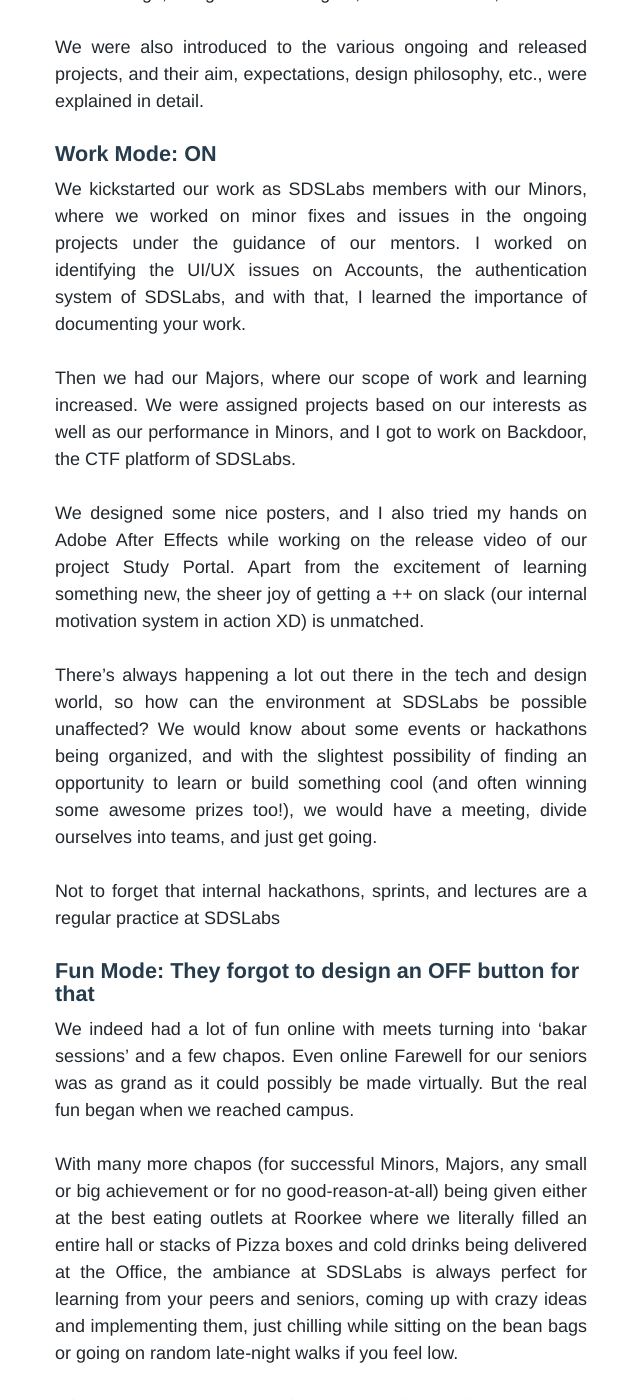
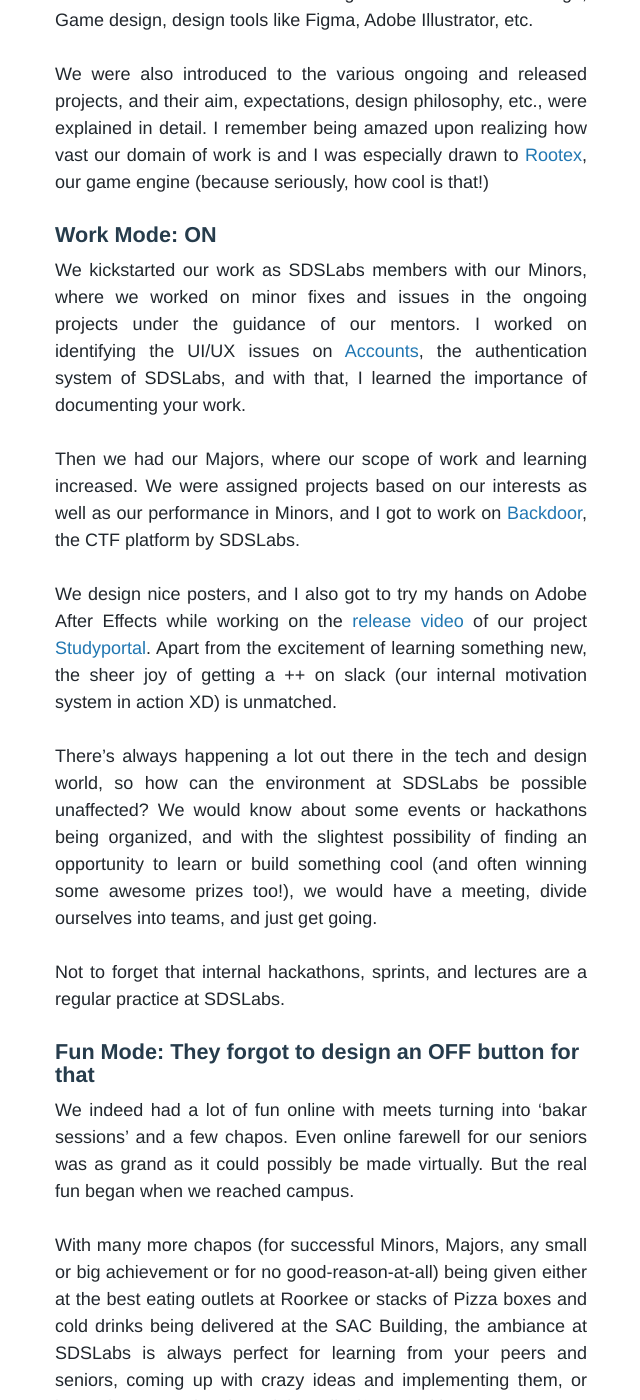
Before and after one commit to sdslabs/sdslabs.github.com, a Jekyll site: the page built from _posts/2022/2022-01-31-designer-experience-2022.md, in a window 1280 px wide and 1400 px high, scrolled down 1579 px. Shown: the whole window, without its empty margins (319-959 px from the left). Built offline with Jekyll 4.4.1, drawn with Linux system fonts in a browser that asks for light colours; some web fonts are replaced; comment, search, counter and statistics services are not loaded; some of the changed text lies outside the part shown.

Commit message:
changes in design experience blog

```diff
--- a/_posts/2022/2022-01-31-designer-experience-2022.md
+++ b/_posts/2022/2022-01-31-designer-experience-2022.md
@@ -20,7 +20,7 @@ Although I was a little hesitant at first because I considered myself to be a
 
 ## Making the cut
 
-Shortly after our end-term exams, the problem statements for the recruitments were released. With reviews readily given by seniors when asked for, I was reminded of a blog of an SDSLabs alumnus that read, “Help shall be provided at SDSLabs to those who ask for it”.
+Shortly after our end-term exams, the problem statements for the recruitments were released. As I worked hard on my project, I felt really motivated as the seniors helped me with reviews and guided me whenever necessary. This reminded me of a blog by an SDSLabs alumnus that read, “Help shall be provided at SDSLabs to those who ask for it”.
 
 After successful submission, I was called for rounds of interviews. A few hours after my last interview, when I got a call from a senior saying, “Congratulations, you got selected! So, are you in?”, I replied, “Of course, I am 110% in (~insert multiple exclamation marks, happy WhatsApp stickers, dancing GIFs, etc.~ )
 
@@ -29,31 +29,35 @@ After successful submission, I was called for rounds of interviews. A few hours
 
 My first online chapo at IITR was the SDSLabs Intro Chapo. After getting done with the initial onboarding process of being added to the Slack workspace as ‘critica’ (with a “Stay on chat” advice from almost every senior) and other teams on GitHub, Figma, etc., we had a series of lectures and assignments on Website design, Game design, design tools like Figma, Adobe Illustrator, etc.
 
-We were also introduced to the various ongoing and released projects, and their aim, expectations, design philosophy, etc., were explained in detail.
+We were also introduced to the various ongoing and released projects, and their aim, expectations, design philosophy, etc., were explained in detail. I remember being amazed upon realizing how vast our domain of work is and I was especially drawn to [Rootex](https://rootex.readthedocs.io/en/latest/), our game engine (because seriously, how cool is that!)
 
 #### Work Mode: ON
 
-We kickstarted our work as SDSLabs members with our Minors, where we worked on minor fixes and issues in the ongoing projects under the guidance of our mentors. I worked on identifying the UI/UX issues on Accounts, the authentication system of SDSLabs, and with that, I learned the importance of documenting your work.
+We kickstarted our work as SDSLabs members with our Minors, where we worked on minor fixes and issues in the ongoing projects under the guidance of our mentors. I worked on identifying the UI/UX issues on [Accounts](https://accounts.sdslabs.co/login), the authentication system of SDSLabs, and with that, I learned the importance of documenting your work.
 
-Then we had our Majors, where our scope of work and learning increased. We were assigned projects based on our interests as well as our performance in Minors, and I got to work on Backdoor, the CTF platform of SDSLabs.
+Then we had our Majors, where our scope of work and learning increased. We were assigned projects based on our interests as well as our performance in Minors, and I got to work on [Backdoor](https://backdoor.sdslabs.co/), the CTF platform by SDSLabs.
 
-We designed some nice posters, and I also tried my hands on Adobe After Effects while working on the release video of our project Study Portal. Apart from the excitement of learning something new, the sheer joy of getting a ++ on slack (our internal motivation system in action XD) is unmatched.
+We design nice posters, and I also got to try my hands on Adobe After Effects while working on the [release video](https://fb.watch/bdS3RC87m6/) of our project [Studyportal](https://github.com/sdslabs/studyportal). Apart from the excitement of learning something new, the sheer joy of getting a ++ on slack (our internal motivation system in action XD) is unmatched.
 
 There’s always happening a lot out there in the tech and design world, so how can the environment at SDSLabs be possible unaffected? We would know about some events or hackathons being organized, and with the slightest possibility of finding an opportunity to learn or build something cool (and often winning some awesome prizes too!), we would have a meeting, divide ourselves into teams, and just get going.
 
-Not to forget that internal hackathons, sprints, and lectures are a regular practice at SDSLabs
+Not to forget that internal hackathons, sprints, and lectures are a regular practice at SDSLabs.
+
 
 #### Fun Mode: They forgot to design an OFF button for that
 
-We indeed had a lot of fun online with meets turning into ‘bakar sessions’ and a few chapos. Even online Farewell for our seniors was as grand as it could possibly be made virtually. But the real fun began when we reached campus.
+We indeed had a lot of fun online with meets turning into ‘bakar sessions’ and a few chapos. Even online farewell for our seniors was as grand as it could possibly be made virtually. But the real fun began when we reached campus.
 
-With many more chapos (for successful Minors, Majors, any small or big achievement or for no good-reason-at-all) being given either at the best eating outlets at Roorkee where we literally filled an entire hall or stacks of Pizza boxes and cold drinks being delivered at the Office, the ambiance at SDSLabs is always perfect for learning from your peers and seniors, coming up with crazy ideas and implementing them, just chilling while sitting on the bean bags or going on random late-night walks if you feel low.
+With many more chapos (for successful Minors, Majors, any small or big achievement or for no good-reason-at-all) being given either at the best eating outlets at Roorkee or stacks of Pizza boxes and cold drinks being delivered at the SAC Building, the ambiance at SDSLabs is always perfect for learning from your peers and seniors, coming up with crazy ideas and implementing them, or just going on random late-night walks if you feel low.
 
-A lot of us spent most of our time at SDSLabs, so whenever any of my friends saw me leaving my hostel room with my laptop bag strapped on my shoulders, they almost always knew where I was headed to!
+Also, if you think that everyone at SDSLabs is a tech-nerd (we'd rather take pride in being called tech-enthusiasts, but ok), prepare yourselves for pleasant surprises. You'll meet budding poets, gaming gods, great to not-so-good singers and musicians and people with crazy dance moves. Not to mention, you may ocassionally find yourself amidst a conversation about great movies and songs or some adventurous trips!
+
+A lot of us spend most of our time at SDSLabs, so whenever any of my friends see me leaving my hostel room with my laptop bag strapped on my shoulders, they almost always know where I was headed to!
 
 
 ## Key takeaway
 
 To sum it up in one line, my journey at SDSLabs so far has been better than what I could have ever expected. With seniors playing a great role as mentors guiding me not only in the professional sphere but helping me deal with the ups and downs of life as well, and my peers being just the right like-minded people to have conversations and discuss ideas with, SDSLabs has helped me grow.
 
+So if you want to meet some of the most amazing people in the R-land in their natural habitat, drifting away with the music as their fingers move effortlessly on their laptops to bring ideas to life or just chilling on the bean bags waiting for inspiration of a great project from the heavens above, just drop by at SDSLabs :)
 Recruitments will be held soon. If you have the slightest interest in anything I have talked about so far, do not miss the chance!
```
